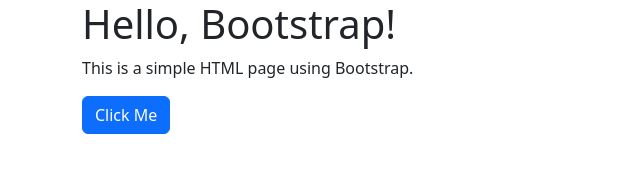
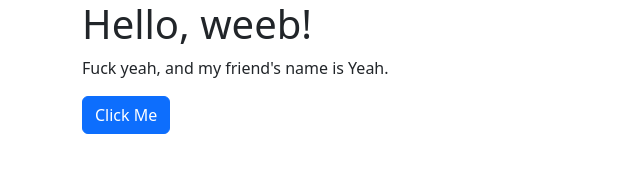
Before and after one commit to LonelySol/AI-Rock-Paper-Scissors, a website: page index.html in a window 1280 px wide. Shown: the whole page, without its empty margins (0-640 px from the left). Drawn offline with nearby package versions, Linux system fonts and the light colour scheme.

Commit message:
Update index.html

```diff
--- a/index.html
+++ b/index.html
@@ -9,8 +9,8 @@
 </head>
 <body>
     <div class="container">
-        <h1>Hello, Bootstrap!</h1>
-        <p>This is a simple HTML page using Bootstrap.</p>
+        <h1>Hello, weeb!</h1>
+        <p>Fuck yeah, and my friend's name is Yeah.</p>
         <button class="btn btn-primary">Click Me</button>
     </div>
     <script src="https://cdn.jsdelivr.net/npm/bootstrap@5.3.0-alpha3/dist/js/bootstrap.bundle.min.js" integrity="sha384-ENjdO4Dr2bkBIFxQpeoTz1HIcje39Wm4jDKdf19U8gI4ddQ3GYNS7NTKfAdVQSZe" crossorigin="anonymous"></script>
```
